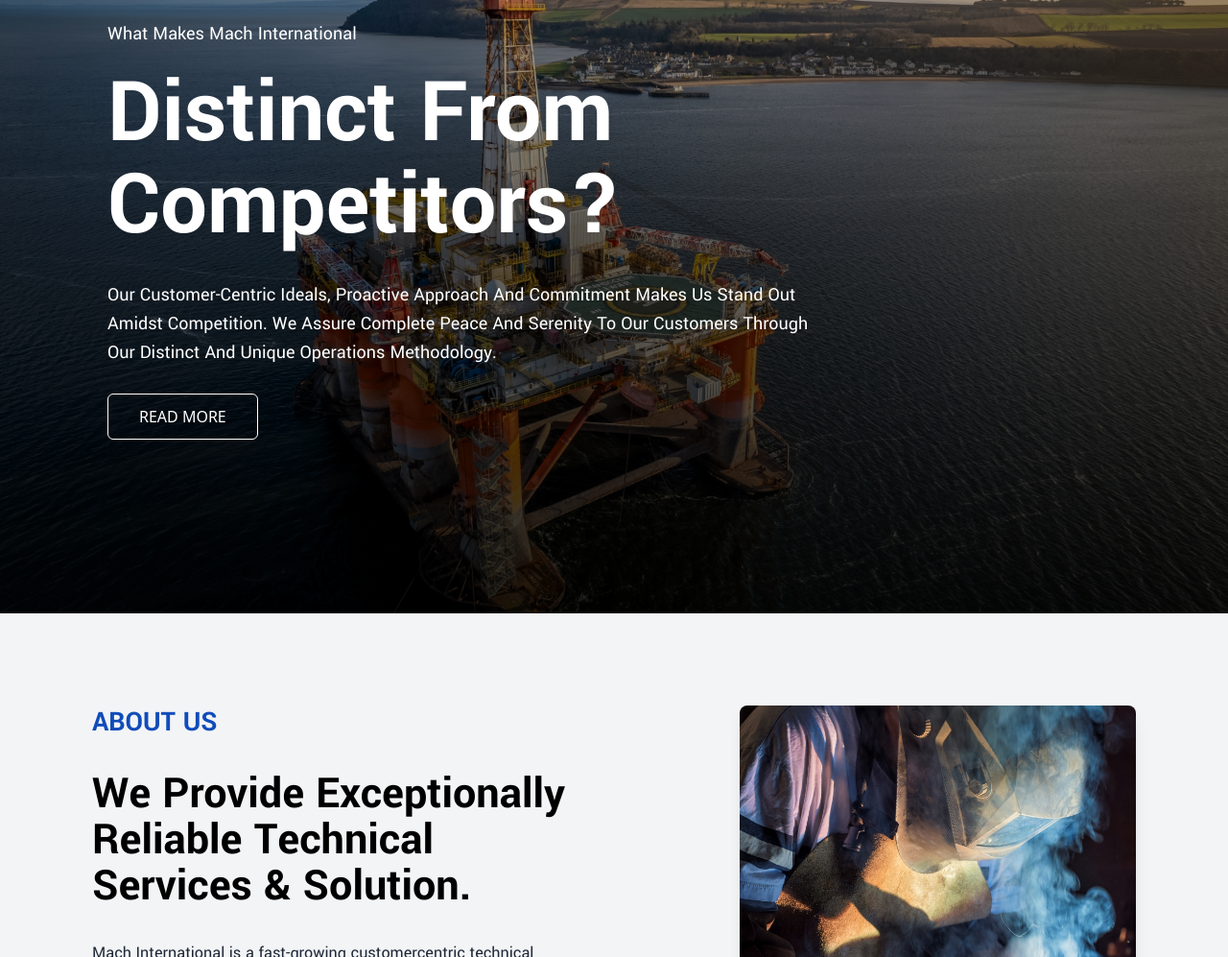
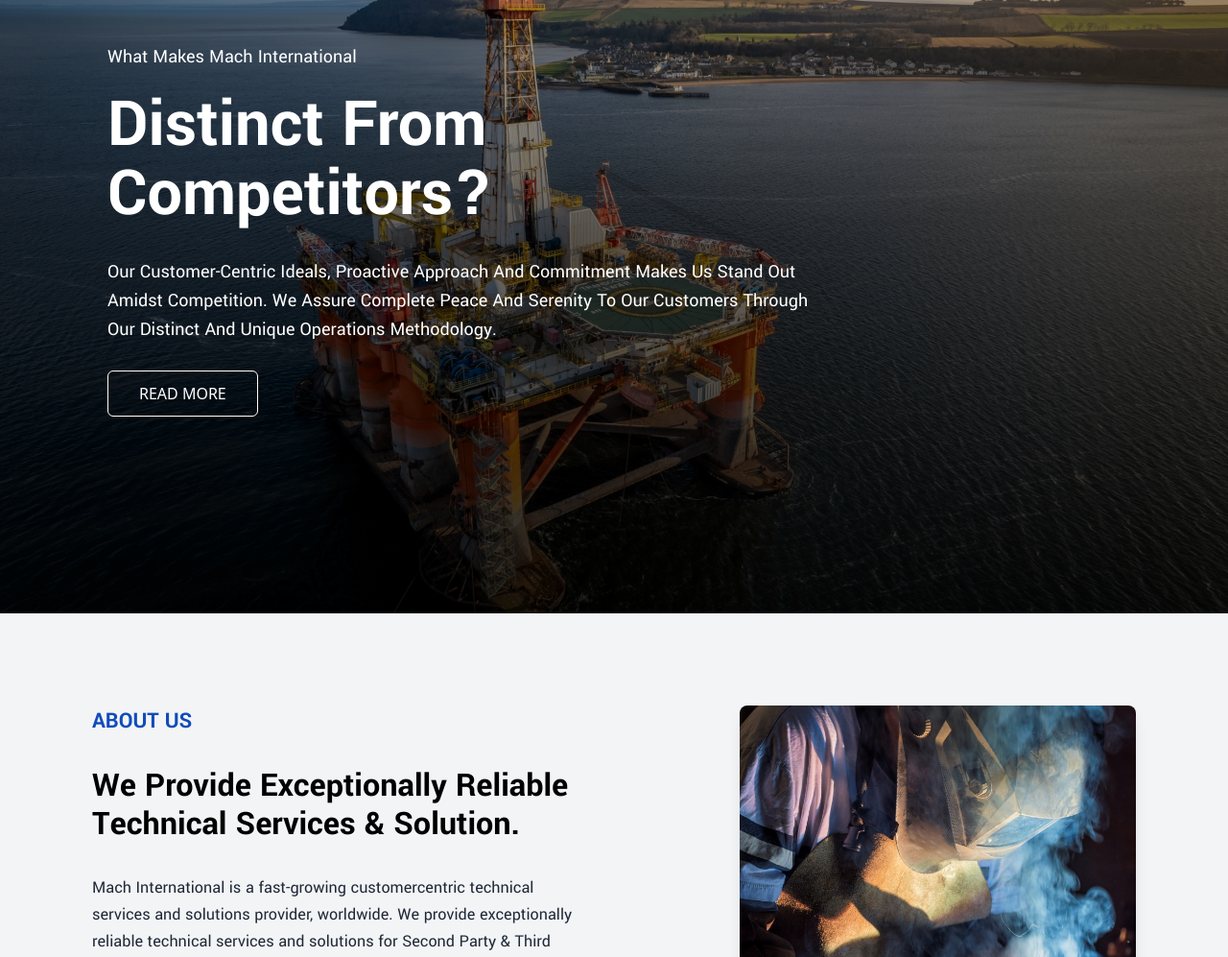
Before and after one commit to Hafilu/Mach-international, a React (Vite) app: page / in a window 1280 px wide. Shown: the part 161-1158 px from the top of the page at 96% size. Built offline with nearby package versions, Linux system fonts and the light colour scheme.

Commit message:
v2 of home page with reduced font-size

```diff
--- a/src/Components/AddressCard.jsx
+++ b/src/Components/AddressCard.jsx
@@ -50,7 +50,7 @@
             <div className="relative  w-full h-[220px] rounded-lg overflow-hidden border shadow-lg border-gray-300">
               {/* Left Section - Address */}
               <div className="  p-6 bg-white">
-                <h2 className="text-3xl font-playfair font-bold text-gray-800 mb-4">
+                <h2 className="text-2xl font-playfair font-bold text-gray-800 mb-4">
                   {item.country}
                 </h2>
                 <p className="text-lg font-figtree text-gray-700 whitespace-pre-line">
--- a/src/Components/Contact.jsx
+++ b/src/Components/Contact.jsx
@@ -44,10 +44,10 @@
       <div className="relative z-10   w-[85%] mx-auto  flex flex-col lg:flex-row items-center lg:items-start gap-20 py-24">
         {/* Left Section */}
         <div className="text-white lg:w-[60%]">
-          <h2 className="text-5xl font-bold font-playfair mb-10">
+          <h2 className="text-4xl font-bold font-playfair mb-10">
             Business Strategies
           </h2>
-          <h4 className="text-2xl font-semibold   font-figtree mb-6">
+          <h4 className="text-xl font-semibold   font-figtree mb-6">
             Strategy & Change Management
           </h4>
           <p className="text-base mb-6">
@@ -56,7 +56,7 @@
             model, analyze and adopt the same if it enhances the services &
             solutions provided by Mach International
           </p>
-          <h4 className="text-2xl font-semibold   font-figtree mb-6">
+          <h4 className="text-xl font-semibold   font-figtree mb-6">
             Research & Analysis
           </h4>
           <p className="text-base mb-6">
--- a/src/Components/ServiceCard.jsx
+++ b/src/Components/ServiceCard.jsx
@@ -15,7 +15,7 @@
       <div className="absolute inset-0 bg-black bg-opacity-70 opacity-0 transition-opacity duration-500 group-hover:opacity-100"></div>
 
       {/* Title (Always Visible) */}
-      <div className="absolute top-6  right-10 w-full text-center bg-slate-100 text-black text-3xl font-bold font-playfair  px-6 py-2  rounded-lg   z-10">
+      <div className="absolute top-6  right-10 w-full text-center bg-slate-100 text-black text-2xl font-bold font-playfair  px-6 py-2  rounded-lg   z-10">
         {title}
       </div>
 
--- a/src/Pages/Home.jsx
+++ b/src/Pages/Home.jsx
@@ -170,7 +170,7 @@
                   <p className="text-[20px]   capitalize font-figtree">
                     {banner.title}
                   </p>
-                  <h1 className="text-4xl md:text-8xl capitalize mb-[30px] mt-[20px] font-bold font-playfair ">
+                  <h1 className="text-4xl md:text-7xl capitalize mb-[30px] mt-[20px] font-bold font-playfair ">
                     {banner.heading}
                   </h1>
                   <div
@@ -193,10 +193,10 @@
           <div className="flex flex-col md:flex-row items-center md:items-start gap-14">
             {/* Left Section */}
             <div className="md:w-1/2 about-style-four">
-              <h2 className="text-3xl font-bold font-figtree text-[#104cba]">
+              <h2 className="text-2xl font-bold font-figtree text-[#104cba]">
                 ABOUT US
               </h2>
-              <p className="my-8  text-5xl font-bold font-playfair">
+              <p className="my-8  text-4xl font-bold font-playfair">
                 We Provide Exceptionally Reliable Technical Services & Solution.
               </p>
               <p className="font-figtree text-gray-800 text-lg">
@@ -395,7 +395,7 @@
 
       <section className="bg-gray-100 py-24">
         {" "}
-        <h2 className=" text-5xl font-bold font-playfair text-center mx-auto md:w-[60%] mb-16">
+        <h2 className=" text-4xl font-bold font-playfair text-center mx-auto md:w-[50%] mb-16">
           What makes Mach International distinct from competitors?
         </h2>
         <div className="w-[85%] mx-auto flex justify-between items-center gap-10 about-style-four ">
@@ -428,7 +428,7 @@
       </section>
 
       <section className="w-[80%] mx-auto py-24">
-        <h2 className=" text-5xl font-bold font-playfair text-center mx-auto md:w-[60%] mb-16">
+        <h2 className=" text-4xl font-bold font-playfair text-center mx-auto md:w-[50%] mb-16">
           Here’s what Mach International provides.
         </h2>
 
@@ -458,7 +458,7 @@
           backgroundSize: "cover",
           backgroundPosition: "center",
         }}>
-            <h2 className=" text-5xl font-bold font-playfair text-center   py-10">
+            <h2 className=" text-4xl font-bold font-playfair text-center   py-10">
               Our Core Values
             </h2>
             <p className="text-lg mb-2 text-center font-playfair text-gray-800 px-16 pb-10">
@@ -498,7 +498,7 @@
       </section>
 
       <section className="w-[85%] mx-auto py-24">
-        <h2 className=" text-5xl font-bold font-playfair text-center mx-auto md:w-[60%] mb-16">
+        <h2 className=" text-4xl font-bold font-playfair text-center mx-auto md:w-[60%] mb-16">
           Our Branches
         </h2>
         <AddressCard addresses={addresses} />
```
